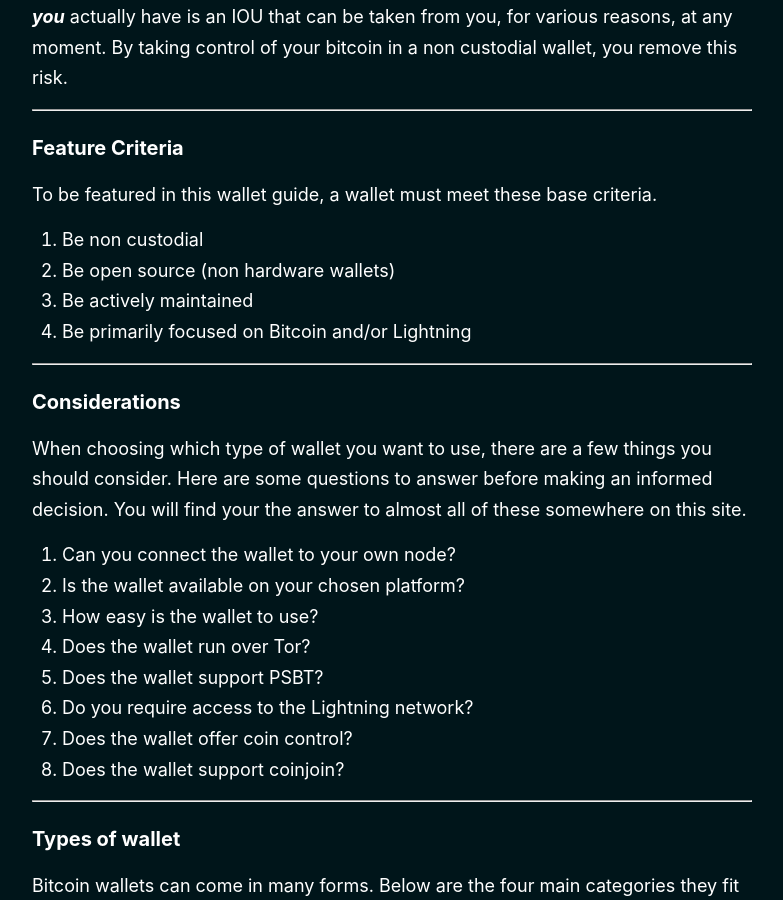
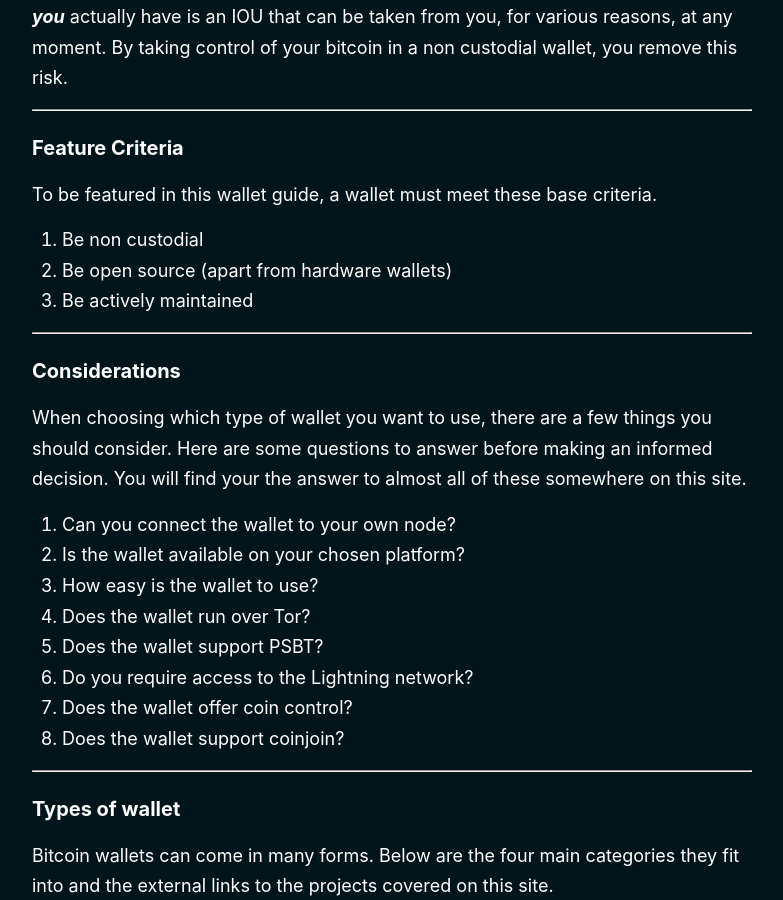
Before and after one commit to BitcoinQnA/bitcoin-wallet-guide, a Jekyll site: the page built from _pages/home.md, in a window 1280 px wide and 900 px high, scrolled down 595 px. Shown: the whole window, without its empty margins (248-1031 px from the left). Built offline with Jekyll 4.4.1, drawn with Linux system fonts in a browser that asks for light colours.

Commit message:
Update home.md

```diff
--- a/_pages/home.md
+++ b/_pages/home.md
@@ -15,9 +15,8 @@ There goes a famous saying amongst Bitcoiners, ***'not your keys, not your coins
 To be featured in this wallet guide, a wallet must meet these base criteria.
 
   1.  Be non custodial
-  2.  Be open source (non hardware wallets)
+  2.  Be open source (apart from hardware wallets)
   3.  Be actively maintained
-  4.  Be primarily focused on Bitcoin and/or Lightning
 
 ***
 
```
